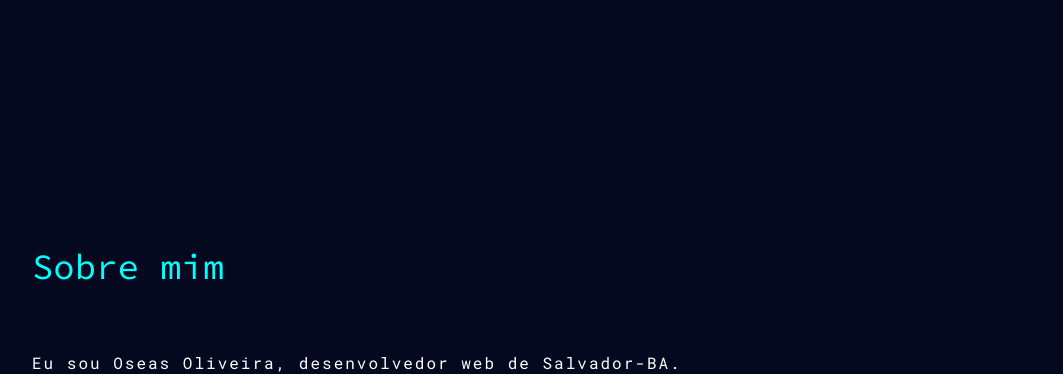
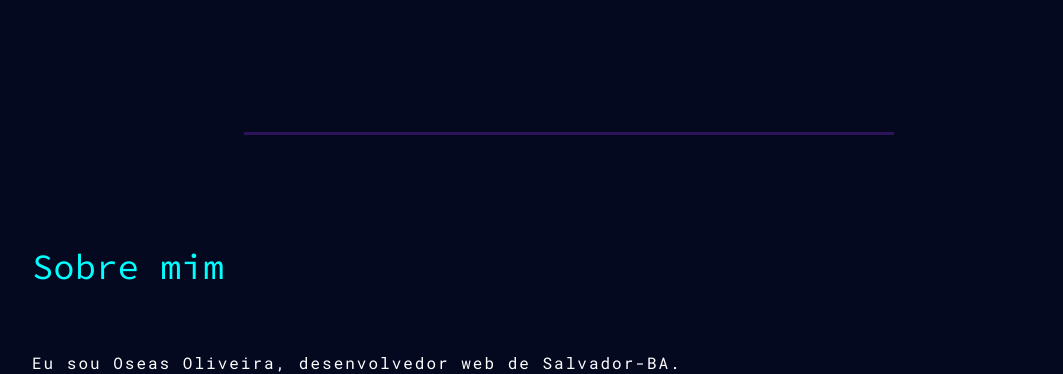
Before and after one commit to OseOliv/portfoliov2.1, a React (Create React App) app: page / in a window 1280 px wide. Shown: the part 944-1318 px from the top of the page, without its empty margins (108-1171 px from the left). Built offline with nearby package versions, Linux system fonts and the light colour scheme; a web font is replaced by a local one.

Commit message:
Add files via upload

```diff
--- a/src/components/Sobre/SobreStyles.js
+++ b/src/components/Sobre/SobreStyles.js
@@ -31,6 +31,16 @@ export const AboutTextTitleContainer = styled.div`
   max-width: 68.75rem;
   margin: 0rem auto;
 
+  &::after {
+    content: "";
+    display: block;
+    position: relative;
+    width: 650px;
+    height: 3px;
+    margin-left: 20px;
+    background-color: rgba(137, 43, 226, 0.3);
+}
+
 
   @media screen and (max-width: 756px){
     display: flex;
@@ -49,10 +59,12 @@ export const AboutTextTitle = styled.h1`
   margin-top: 0rem;
   padding-top: 7rem;
 
+
   @media screen and (max-width: 756px) {
     padding-top: 3rem;
 
   }
+
 `;
 
 //ABOUT TEXT CONTENT
```
